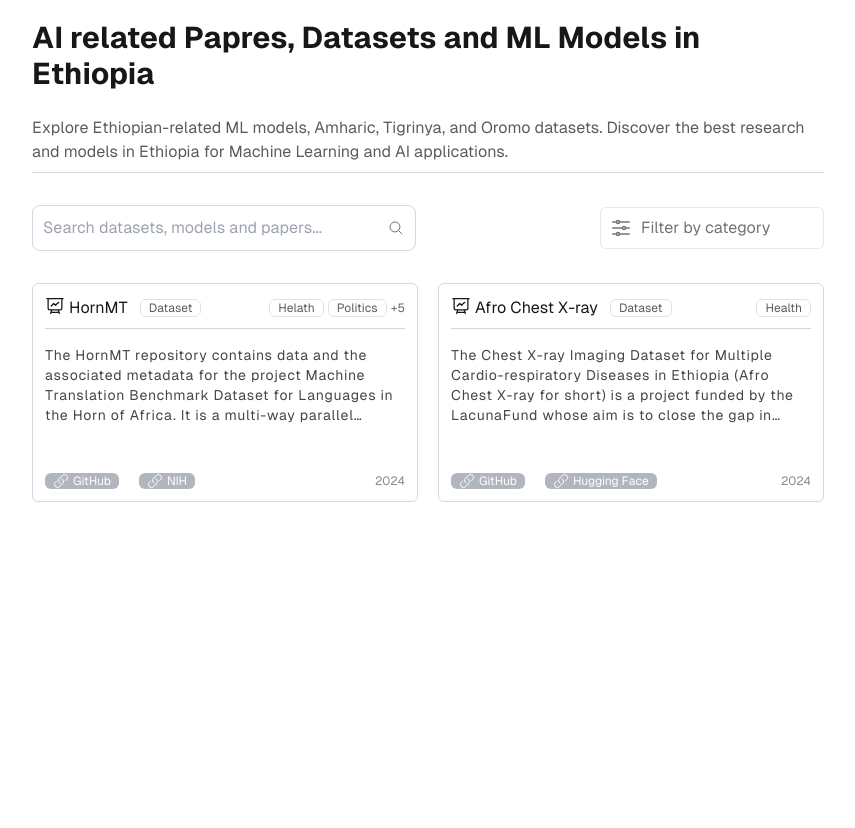
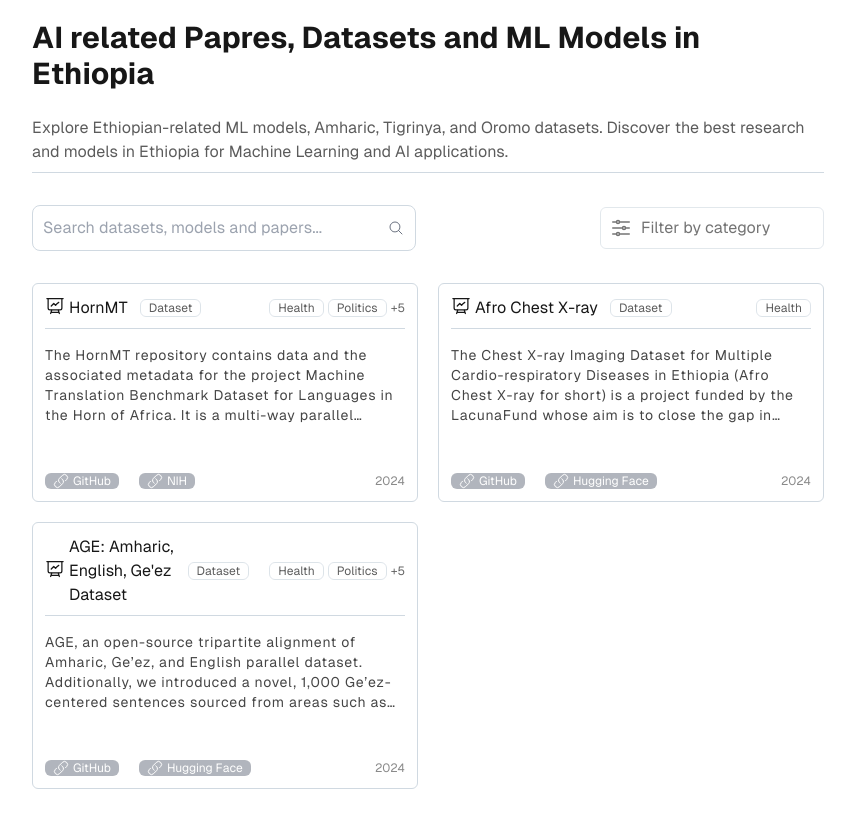
Before and after one commit to NegasiHaile/ethioai-hub, a Next.js app: page /models-hub/ in a window 1280 px wide. Shown: the top 828 px of the page, without its empty margins (212-1067 px from the left). Before the commit the page ends 800 px from the top, so only its background shows below. Built offline with nearby package versions, Linux system fonts and the light colour scheme.

Commit message:
Update projects.ts

```diff
--- a/src/data/projects.ts
+++ b/src/data/projects.ts
@@ -2,12 +2,12 @@ export const projects = [
   {
     id: 1,
     title: "HornMT",
-    languages_used: ["Python", "Pythorch"], // Languages and libraries used
+    languages_used: ["Python", "Pytorch"], // Languages and libraries used
     creator: ["Lesan AI", "Asmelash Teka", "Gebrekirstos G. Gebremeskel"], // Who created the project
     description: `The HornMT repository contains data and the associated metadata for the project Machine Translation Benchmark Dataset for Languages in the Horn of Africa. It is a multi-way parallel corpus that will serve as a benchmark to accelerate progress in machine translation research and production systems for languages in the Horn of Africa.`,
     featured: true, // true/false
     domain: [
-      "Helath",
+      "Health",
       "Politics",
       "Education",
       "Agriculture",
@@ -58,4 +58,38 @@ export const projects = [
     year: "2024", // The year that the project published
     content: "Dataset",
   },
+  {
+    id: 3,
+    title: "AGE: Amharic, English, Ge'ez Dataset",
+    languages_used: ["Python", "pydicom", "dicom2jpg"], // Languages and libraries used
+    creator: ["Henok Biadglign Ademtew", "Mikiyas Girma Birbo"], // Who created the project
+    description: `AGE, an open-source tripartite alignment of Amharic, Ge’ez, and English parallel dataset. Additionally, we introduced a novel, 1,000 Ge’ez-centered sentences sourced from areas such as news and novels.`,
+    featured: true, // true/false
+    domain: [
+      "Health",
+      "Politics",
+      "Education",
+      "Agriculture",
+      "Bussiness",
+      "Art and Culture",
+      "Disaster and Accidents",
+    ],
+    category: ["Dataset"], // Dataset, Model, Paper
+    field: "Natural Language Processing", // Computer Vision, NLP ...
+    links: [
+      {
+        id: 1,
+        name: "GitHub",
+        link: "https://github.com/HenokB/AGE-Dataset/",
+      },
+      {
+        id: 2,
+        name: "Hugging Face",
+        link: "https://huggingface.co/datasets/Henok/age_dataset",
+      },
+    ],
+    year: "2024", // The year that the project published
+    content: "Dataset",
+  },
+
 ];
```
